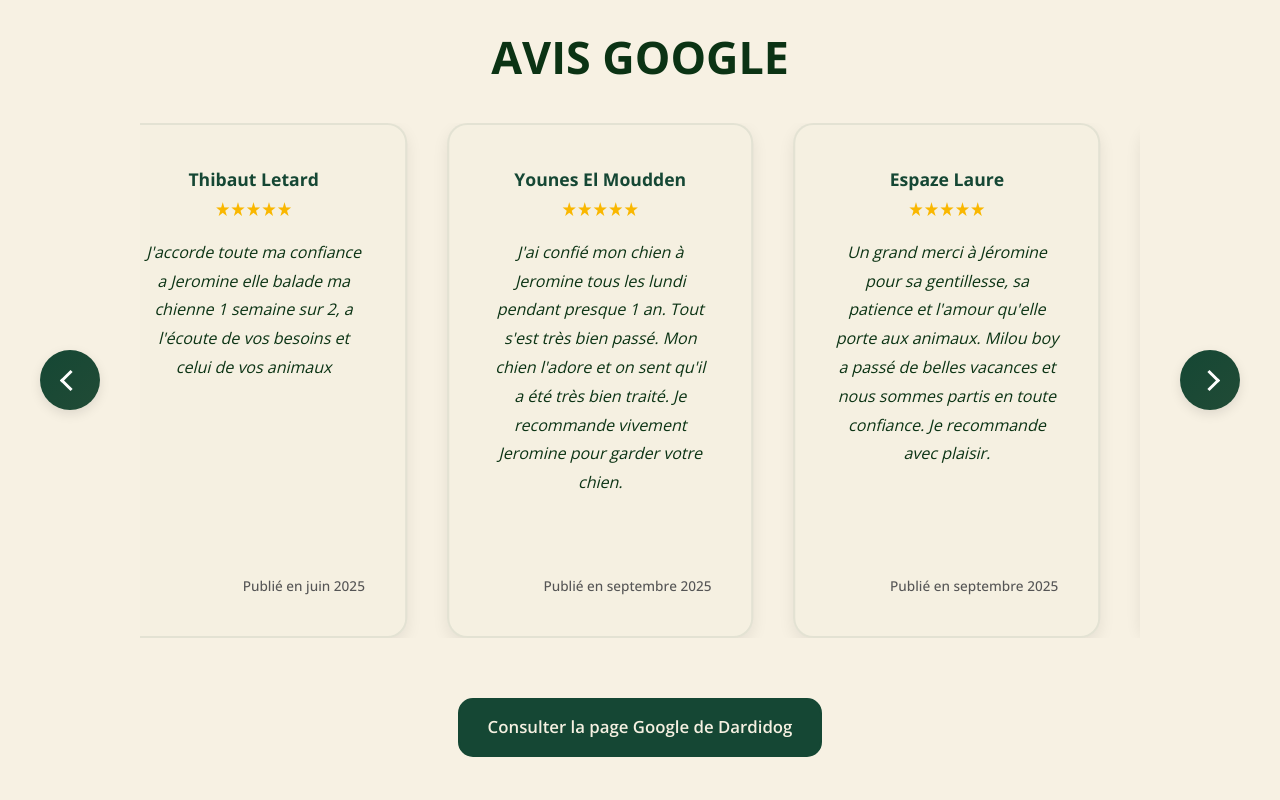
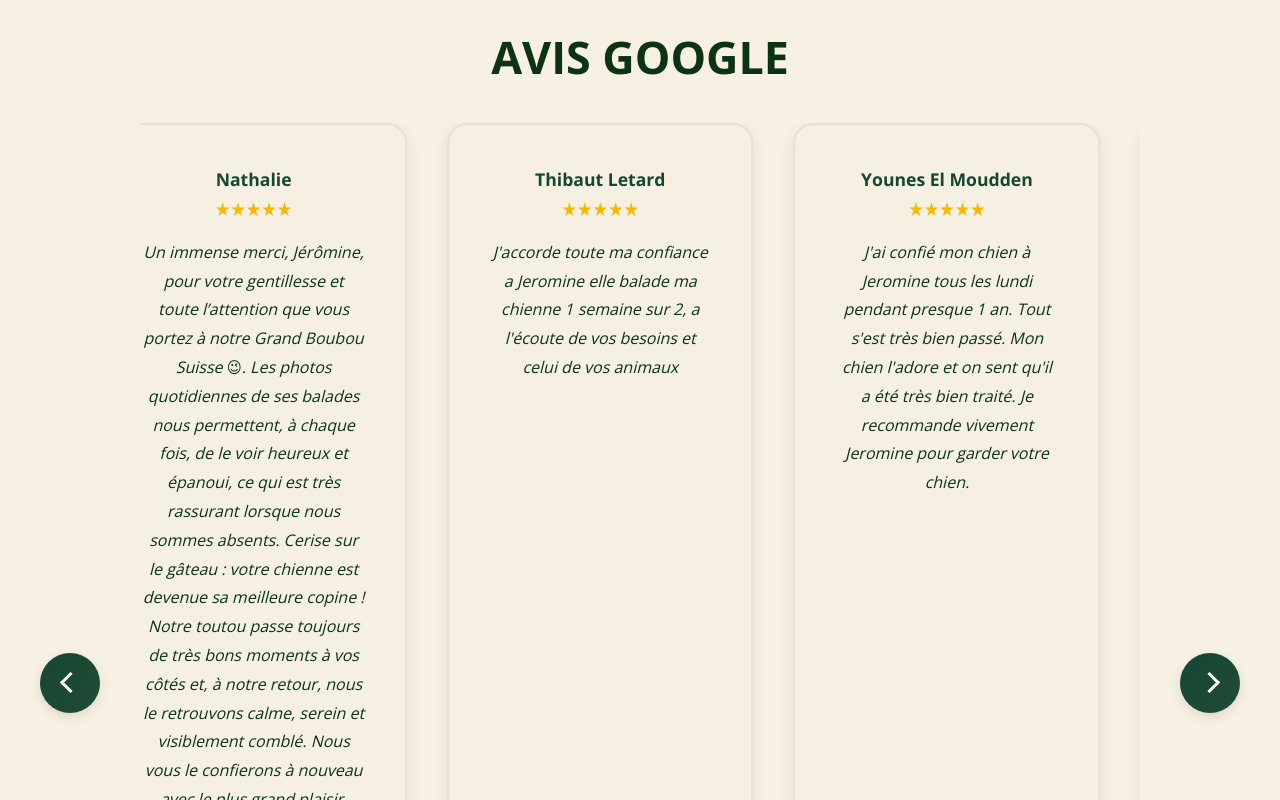
Before and after one commit to Jerodelo/Dardidog, a plain HTML site: page contact.html in a window 1280 px wide. Shown: the part 580-1380 px from the top of the page. Drawn offline with nearby package versions, Linux system fonts and the light colour scheme.

Commit message:
Ajout avis

```diff
--- a/contact.html
+++ b/contact.html
@@ -135,6 +135,19 @@
             <!-- Avis 0 -->
             <div class="avis-card">
               <div class="avis-header">
+                <strong class="avis-nom">Nathalie</strong>
+                <div class="avis-stars">★★★★★</div>
+              </div>
+              <p class="avis-texte">
+               Un immense merci, Jérômine, pour votre gentillesse et toute l’attention que vous portez à notre Grand Boubou Suisse 😉. Les photos quotidiennes de ses balades nous permettent, à chaque fois, de le voir heureux et épanoui, ce qui est très rassurant lorsque nous sommes absents.
+Cerise sur le gâteau : votre chienne est devenue sa meilleure copine ! Notre toutou passe toujours de très bons moments à vos côtés et, à notre retour, nous le retrouvons calme, serein et visiblement comblé.
+Nous vous le confierons à nouveau avec le plus grand plaisir. Grâce à vous, nous pouvons partir l’esprit tranquille en sachant qu’il est entre de bonnes mains.
+Nous recommandons vivement vos services à tous ceux qui souhaitent confier leur animal de compagnie à une personne de confiance, qui lui apportera beaucoup d’attention, de bienveillance et d’amour. ⭐⭐⭐⭐⭐</p>
+              <div class="avis-date">Publié en juin 2025</div>
+            </div>
+            <!-- Avis 0 -->
+            <div class="avis-card">
+              <div class="avis-header">
                 <strong class="avis-nom">Thibaut Letard</strong>
                 <div class="avis-stars">★★★★★</div>
               </div>
--- a/partials/header.html
+++ b/partials/header.html
@@ -54,7 +54,7 @@
       <div class="mobile-dropdown-content">
         <a href="prestations.html#balades">Promenades canines</a>
         <a href="prestations.html#visites">Visites à domicile</a>
-       <!-- <a href="prestations.html#pension-NAC">Pension NAC</a> -->
+        <a href="prestations.html#pension-NAC">Pension NAC</a>
       </div>
     </li>
     <li><a href="secteur-dintervention.html">Secteur d'intervention</a></li>
```
Also changed, not shown: prestations.html (+1 -0 lines).
